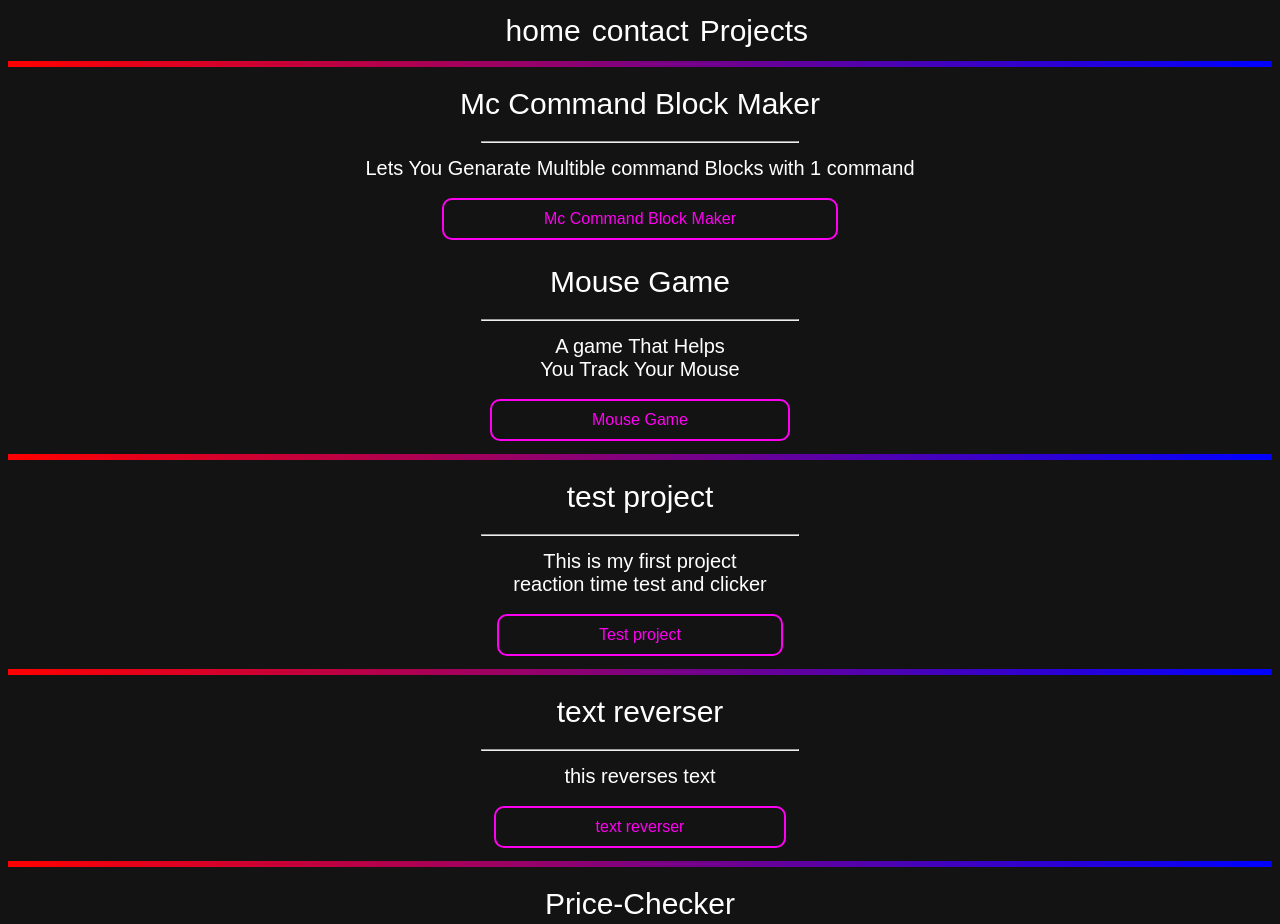
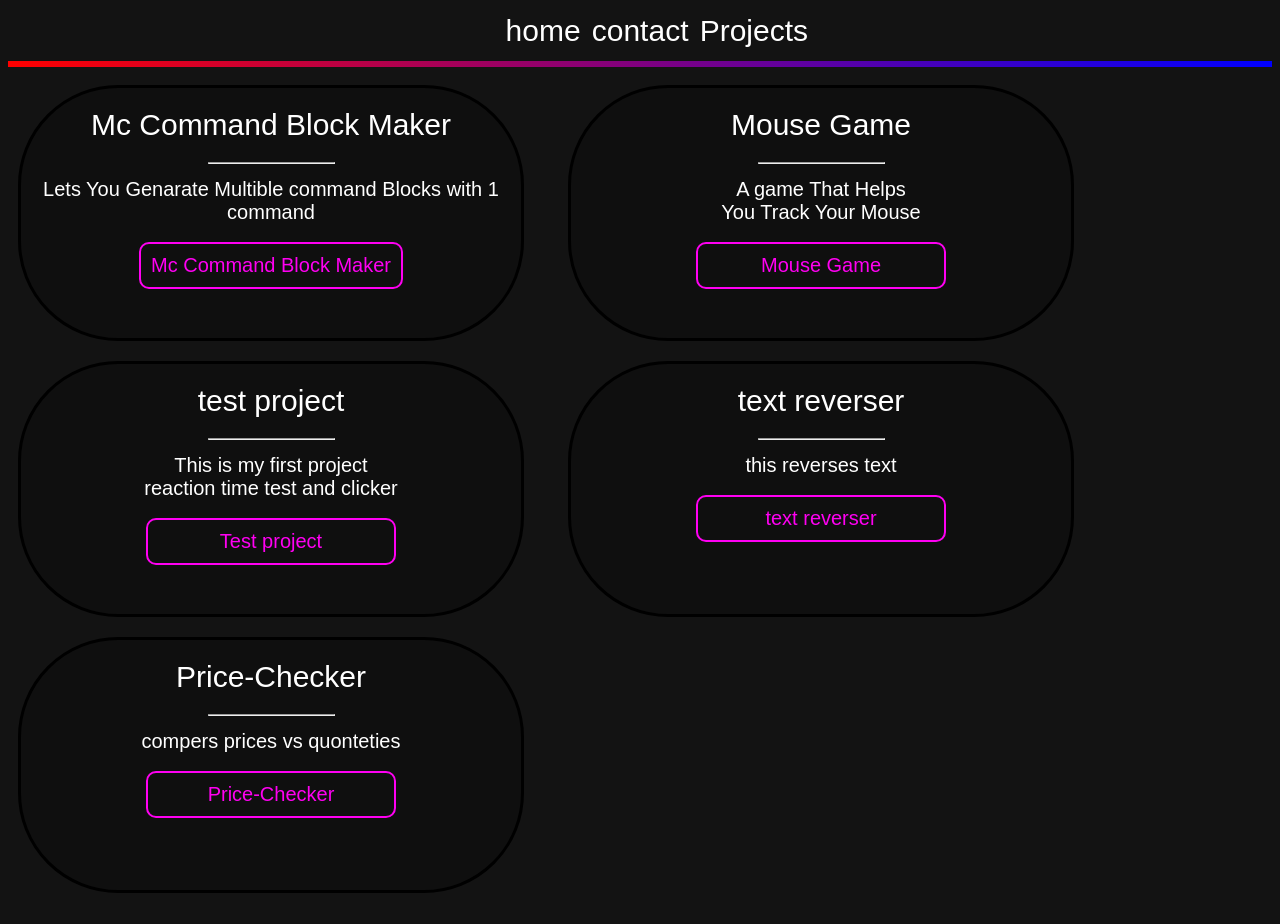
Before and after one commit to EdenTheCoder/EdenTheCoder.github.io, a plain HTML site: page MyProjects.html in a window 1280 px wide. Shown: the top 924 px of the page. Drawn offline with Linux system fonts and the light colour scheme.

Commit message:
added GRIDS

```diff
--- a/MyProjects.html
+++ b/MyProjects.html
@@ -23,39 +23,42 @@
     <a href="porject url"><button>project name</button></a>
     -->
 
+<div class="Project_Grid">
+    <div class="Project_CON">
     <h1 class="normalText">Mc Command Block Maker</h1>
     <hr style="max-width: 25%;">
     <h1 class="smallertext">Lets You Genarate Multible command Blocks with 1 command</h1>
     <a href="https://edenthecoder.github.io/Command-Block-Maker/"><button>Mc Command Block Maker</button></a>
-
-
+</div>
+<div class="Project_CON">
     <h1 class="normalText">Mouse Game</h1>
     <hr style="max-width: 25%;">
     <h1 class="smallertext">A game That Helps <br> You Track Your Mouse</h1>
     <a href="https://edenthecoder.github.io/mouse-game/"><button>Mouse Game</button></a>
-    <hr class="devidor">
+</div>
 
 
 
+<div class="Project_CON">
     <h1 class="normalText">test project</h1>
     <hr style="max-width: 25%;">
     <h1 class="smallertext">This is my first project <br> reaction time test and clicker</h1>
     <a href="https://edenthecoder.github.io/Edens-testing/"><button>Test project</button></a>
-    <hr class="devidor">
+</div>
 
-
+<div class="Project_CON">
     <h1 class="normalText">text reverser</h1>
     <hr style="max-width: 25%;">
     <h1 class="smallertext">this reverses text</h1>
     <a href="https://edenthecoder.github.io/text-reverser/"><button>text reverser</button></a>
+    </div>
 
-
-    <hr class="devidor">
+    <div class="Project_CON">
     <h1 class="normalText">Price-Checker</h1>
     <hr style="max-width: 25%;">
     <h1 class="smallertext">compers prices vs quonteties</h1>
     <a href="https://edenthecoder.github.io/Price-Check/"><button>Price-Checker</button></a>
-
-    <hr class="devidor">
+</div>
+</div>
 </body>
 </html>
--- a/styles.css
+++ b/styles.css
@@ -6,12 +6,14 @@ body {
 
 a{
     text-decoration: none;
+
 }
 /* elements*/
 button{
 
     margin: 5px 5px;
-    padding: 10px 100px;
+    min-height: 45px;
+    min-width: 250px;
     transition: 200ms ease-in-out;
 
     border: 2px solid rgb(255, 0, 242);
@@ -21,6 +23,8 @@ button{
     font-size: 16px;
     cursor: pointer;
     font-weight: normal;
+    font-size: 20px;
+    padding: 10px;
 }
 button:hover{
     transform: scale(0.95);
@@ -101,3 +105,15 @@ button:active{
     border-radius: 100px;
     background: #181818;
 }
+.Project_CON{
+    background: #0000003a;
+    max-width: 500px;
+    height: 250px;
+    border: solid;
+    border-radius: 100px;
+    margin: 10px;
+}
+.Project_Grid{
+    display: grid;
+    grid-template-columns: repeat(auto-fill,550px);
+}
```
